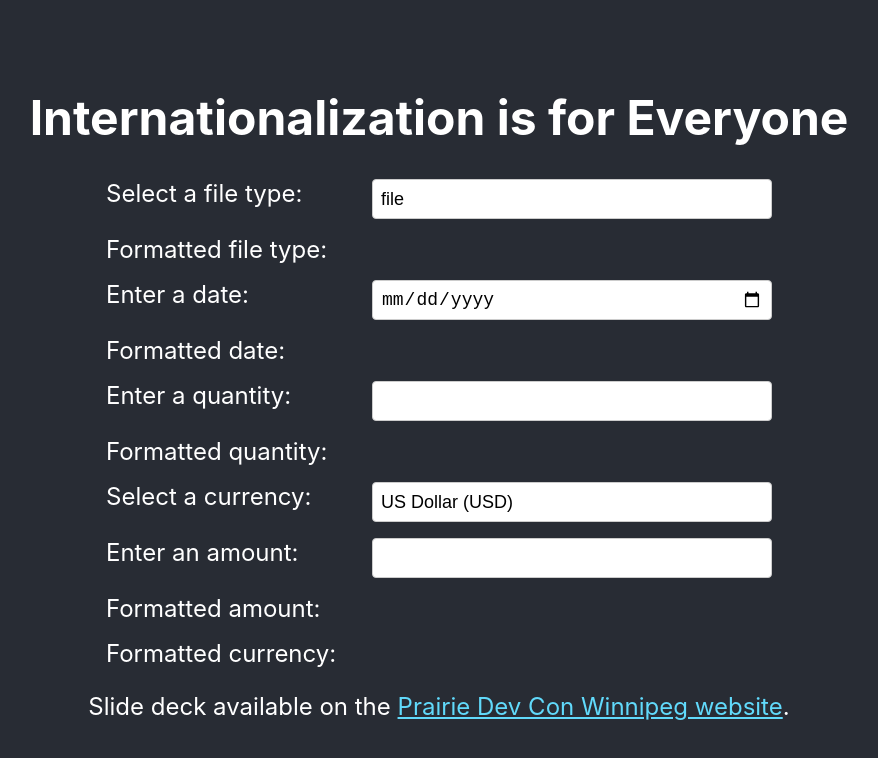
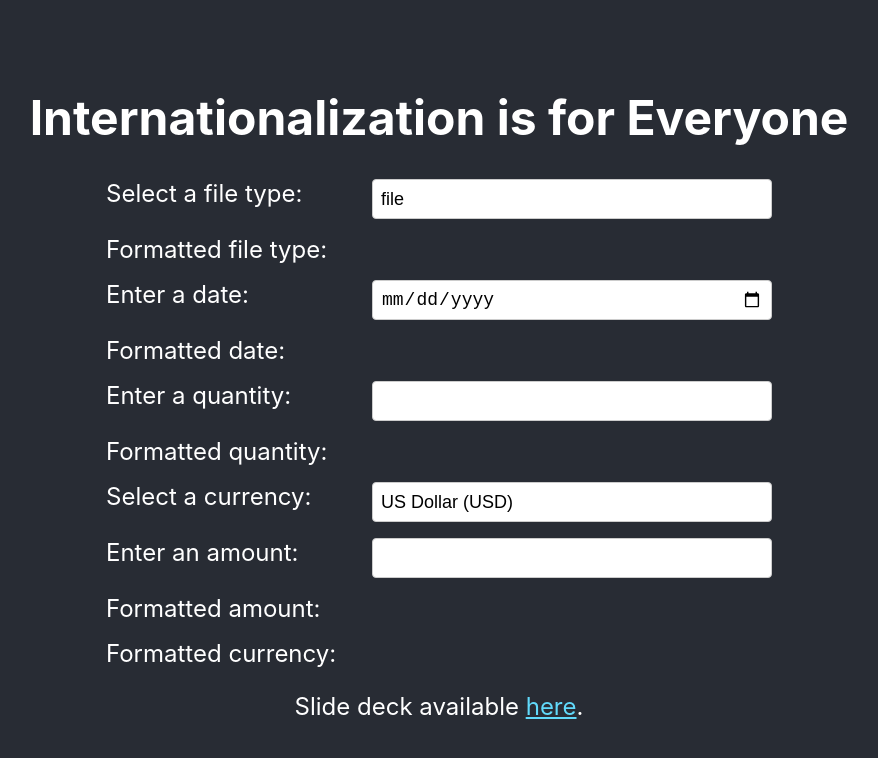
Before and after one commit to trishrempel/prdc-i18n-app, a React (Create React App) app: page / in a window 1280 px wide. Shown: the top 758 px of the page, without its empty margins (201-1079 px from the left). Built offline with nearby package versions, Linux system fonts and the light colour scheme.

Commit message:
Update slide link

```diff
--- a/src/App.jsx
+++ b/src/App.jsx
@@ -110,12 +110,9 @@ function App() {
           <div id="formatted-currency">{formattedCurrency}</div>
         </div>
         <p>
-          Slide deck available on the{" "}
-          <a
-            className="App-link"
-            href="https://www.prairiedevcon.com/winnipeg.html"
-          >
-            Prairie Dev Con Winnipeg website
+          Slide deck available{" "}
+          <a className="App-link" href="https://bit.ly/prdc-i18n">
+            here
           </a>
           .
         </p>
```
